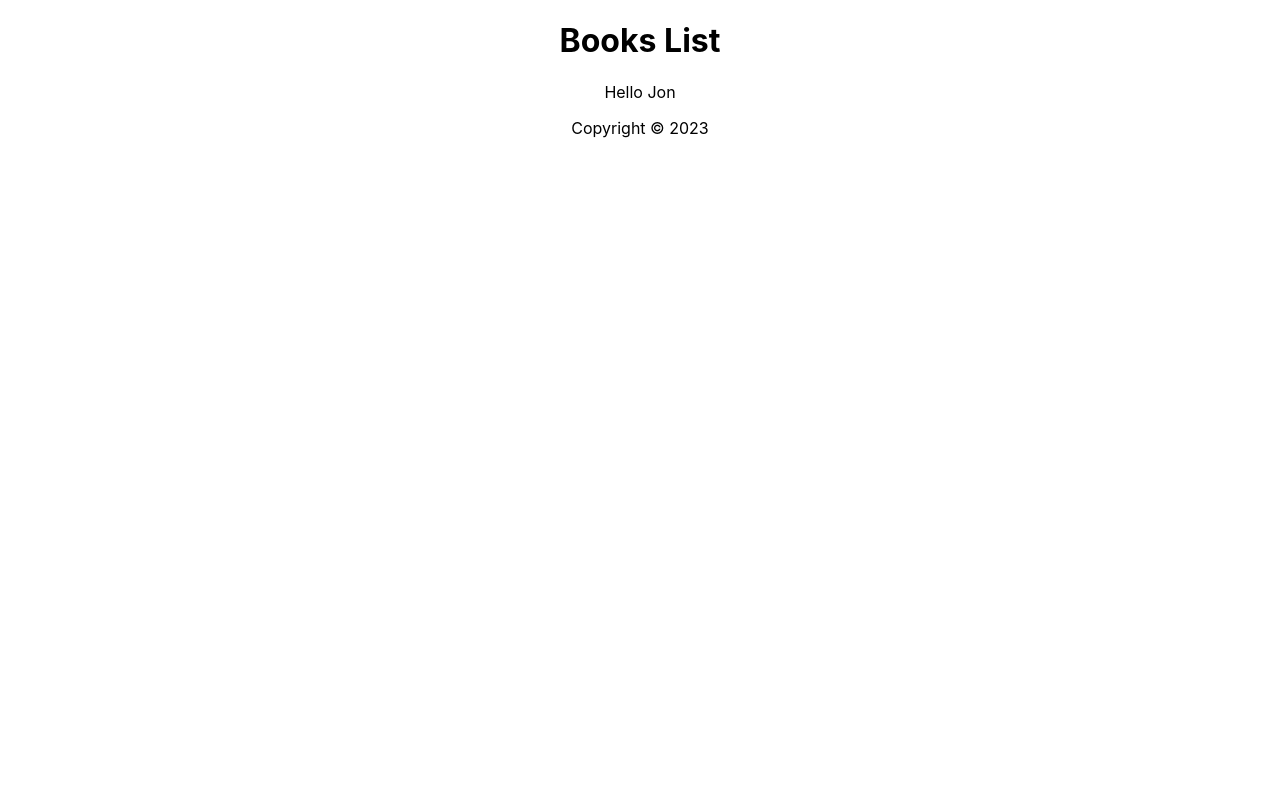
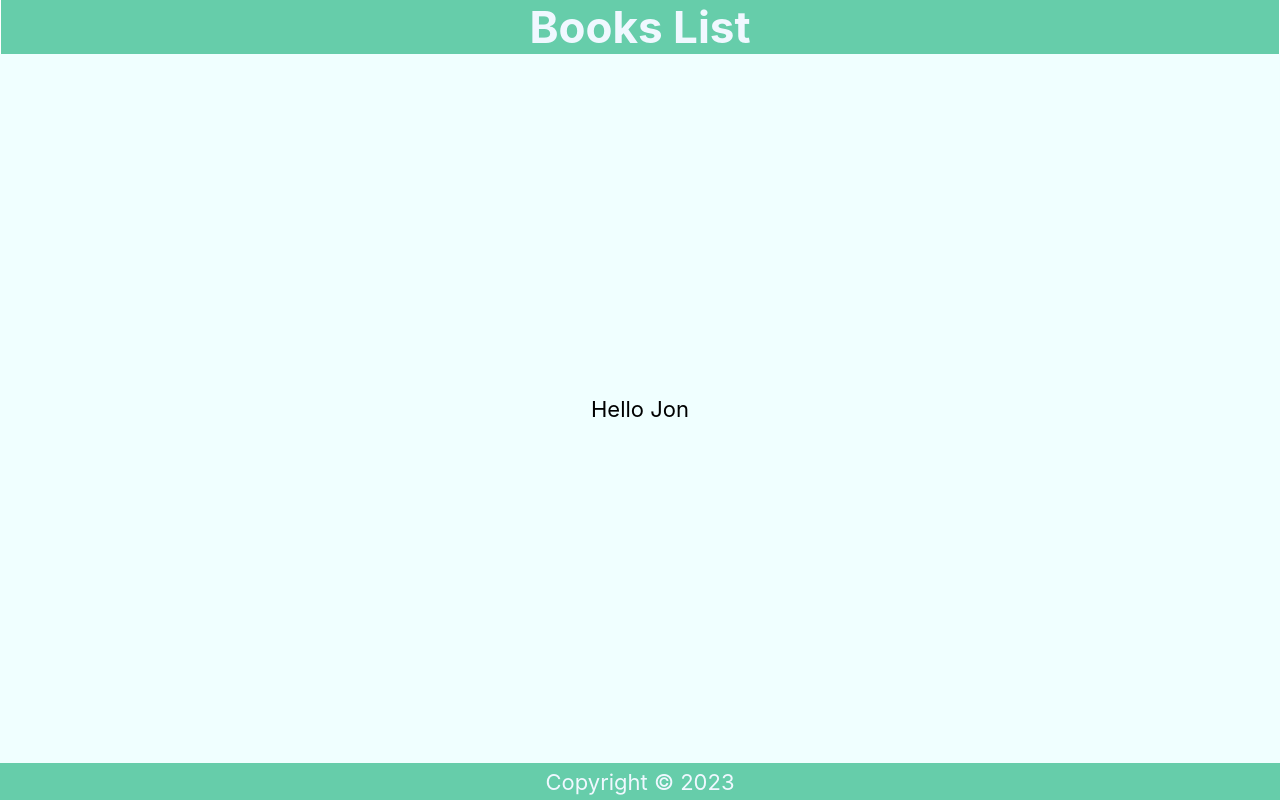
Before and after one commit to JNasri/REACT.js, a React (Create React App) app: page / in a window 1280 px wide. Built offline with nearby package versions, Linux system fonts and the light colour scheme.

Commit message:
Applying CSS

```diff
--- a/src/App.css
+++ /dev/null
@@ -1,38 +0,0 @@
-.App {
-  text-align: center;
-}
-
-.App-logo {
-  height: 40vmin;
-  pointer-events: none;
-}
-
-@media (prefers-reduced-motion: no-preference) {
-  .App-logo {
-    animation: App-logo-spin infinite 20s linear;
-  }
-}
-
-.App-header {
-  background-color: #282c34;
-  min-height: 100vh;
-  display: flex;
-  flex-direction: column;
-  align-items: center;
-  justify-content: center;
-  font-size: calc(10px + 2vmin);
-  color: white;
-}
-
-.App-link {
-  color: #61dafb;
-}
-
-@keyframes App-logo-spin {
-  from {
-    transform: rotate(0deg);
-  }
-  to {
-    transform: rotate(360deg);
-  }
-}
--- a/src/App.js
+++ b/src/App.js
@@ -2,7 +2,6 @@
 // then added together into the root element
 // this app.js is the currently the only component that is added to the index.js
 
-import "./App.css";
 // importing a component into the app component
 import Header from "./Header";
 // importing component into the app component
--- a/src/index.css
+++ b/src/index.css
@@ -1,13 +1,58 @@
+/*CSS FOR ALL CLASSES AND COMPONENTS*/
+
+* {
+  margin: 0;
+  padding: 0;
+  box-sizing: border-box;
+}
+
+html {
+  font-size: 22px;
+}
+
 body {
-  margin: 0;
-  font-family: -apple-system, BlinkMacSystemFont, 'Segoe UI', 'Roboto', 'Oxygen',
-    'Ubuntu', 'Cantarell', 'Fira Sans', 'Droid Sans', 'Helvetica Neue',
+  min-height: 100vh;
+  font-family: -apple-system, BlinkMacSystemFont, "Segoe UI", "Roboto", "Oxygen",
+    "Ubuntu", "Cantarell", "Fira Sans", "Droid Sans", "Helvetica Neue",
     sans-serif;
   -webkit-font-smoothing: antialiased;
   -moz-osx-font-smoothing: grayscale;
 }
 
-code {
-  font-family: source-code-pro, Menlo, Monaco, Consolas, 'Courier New',
-    monospace;
+.App {
+  display: flex;
+  flex-direction: column;
+  justify-content: center;
+  align-items: center;
+  height: 100vh;
+  max-width: 100%;
+  margin: auto;
 }
+
+header {
+  width: calc(100% - 2px);
+  padding: 0 0.25em;
+  background-color: mediumaquamarine;
+  color: aliceblue;
+  text-align: center;
+}
+
+main {
+  background-color:azure;
+  width: 100%;
+  display: flex;
+  flex-direction: column;
+  flex-grow: 1;
+  justify-content: center;
+  align-items: center;
+  overflow-y: auto;
+}
+
+footer {
+  width: 100%;
+  padding: 0.25em;
+  background-color: mediumaquamarine;
+  color: aliceblue;
+  display: grid;
+  place-content: center;
+}
--- a/src/index.js
+++ b/src/index.js
@@ -1,5 +1,10 @@
+// this is the main page were all componets are shown
+
+// react imports
 import React from "react";
 import ReactDOM from "react-dom/client";
+// here we have the main css file, if any component needs a special css,
+// we need to have a seperate css file and import it in the component's file
 import "./index.css";
 // import the app component
 import App from "./App";
```
Also changed, not shown: src/logo.svg (deleted).
